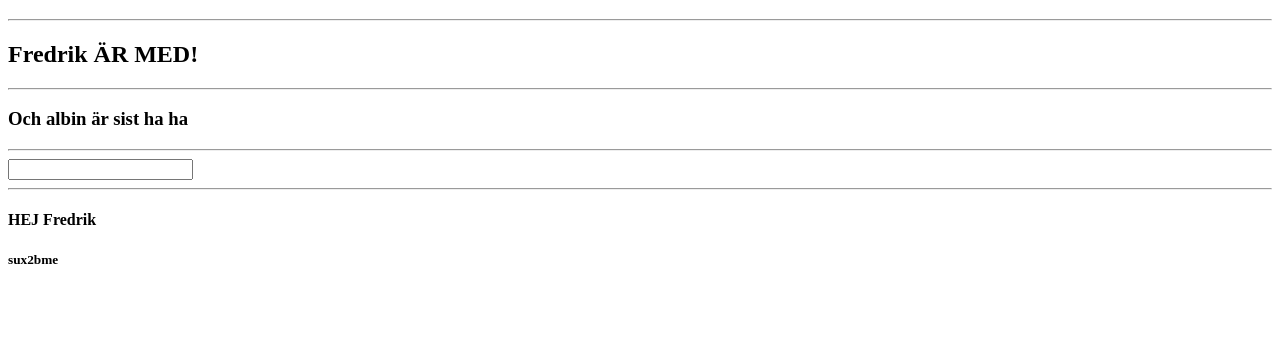
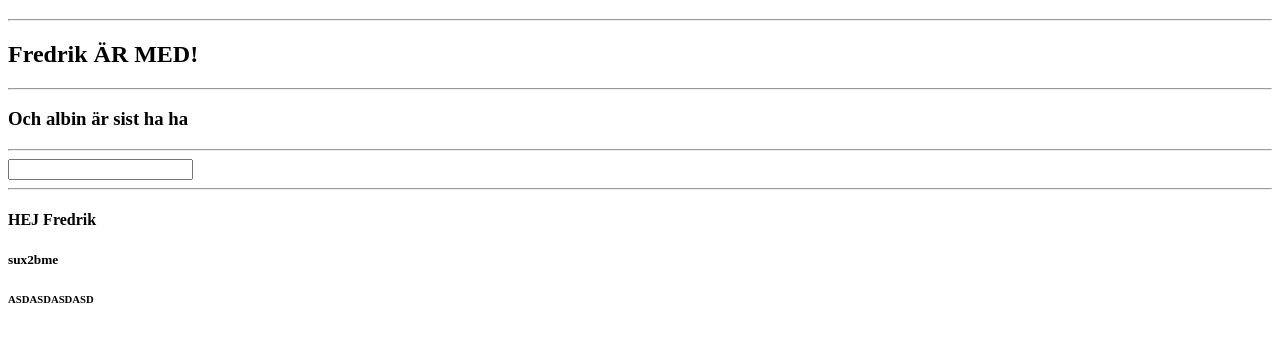
Before and after one commit to WilhelmErik/KamelP, a plain HTML site: page index.html in a window 1280 px wide. Shown: the part 61-402 px from the top of the page. Drawn offline with Linux system fonts and the light colour scheme.

Commit message:
aaaaaaaaa

```diff
--- a/index.html
+++ b/index.html
@@ -9,12 +9,18 @@
 </head>
 
 <body>
-    <h1>Anna är här</h1><hr>
-    <h2>Fredrik ÄR MED!</h2><hr>
-    <h3>Och albin är sist ha ha </h3><hr>
-    <input type="text" name="Skriv en färg" id="färg"> <hr>
+    <h1>Anna är här</h1>
+    <hr>
+    <h2>Fredrik ÄR MED!</h2>
+    <hr>
+    <h3>Och albin är sist ha ha </h3>
+    <hr>
+    <input type="text" name="Skriv en färg" id="färg">
+    <hr>
     <h4>HEJ Fredrik</h4>
     <h5>sux2bme</h5>
+
+    <h6>ASDASDASDASD</h6>
 </body>
 
 </html>
```
